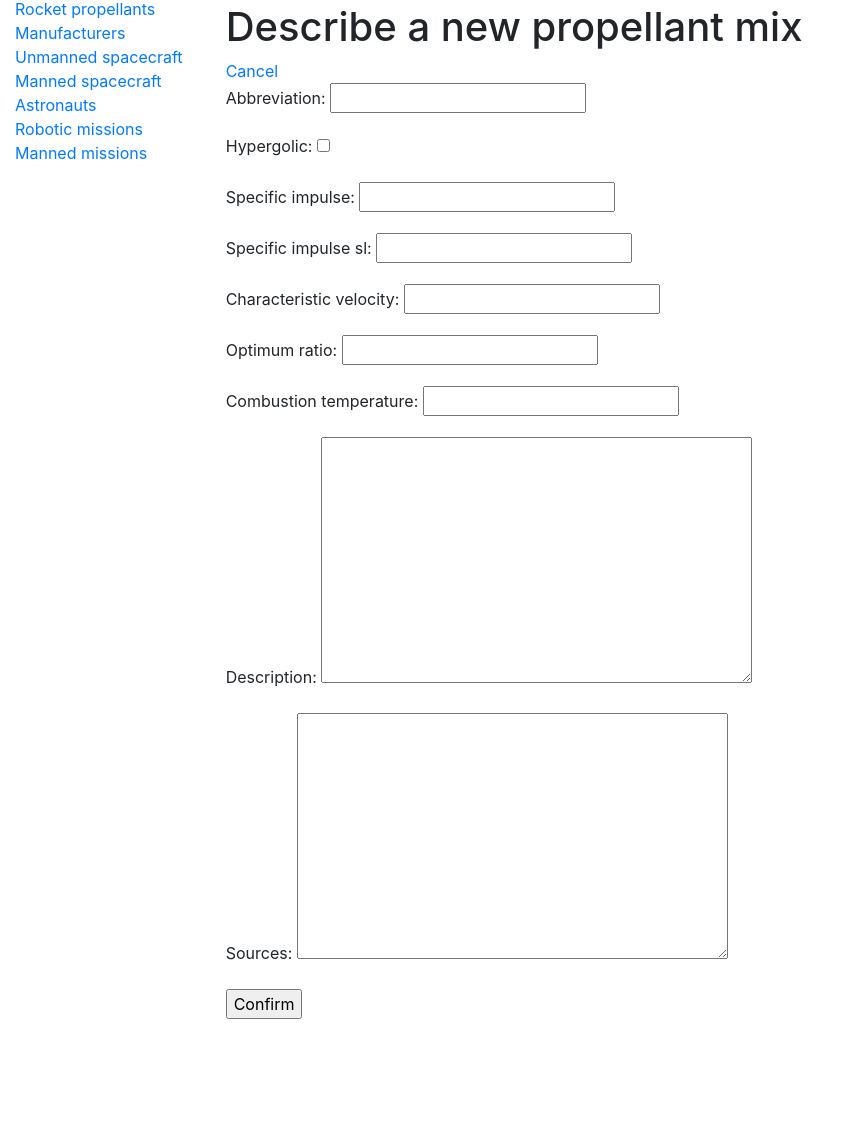
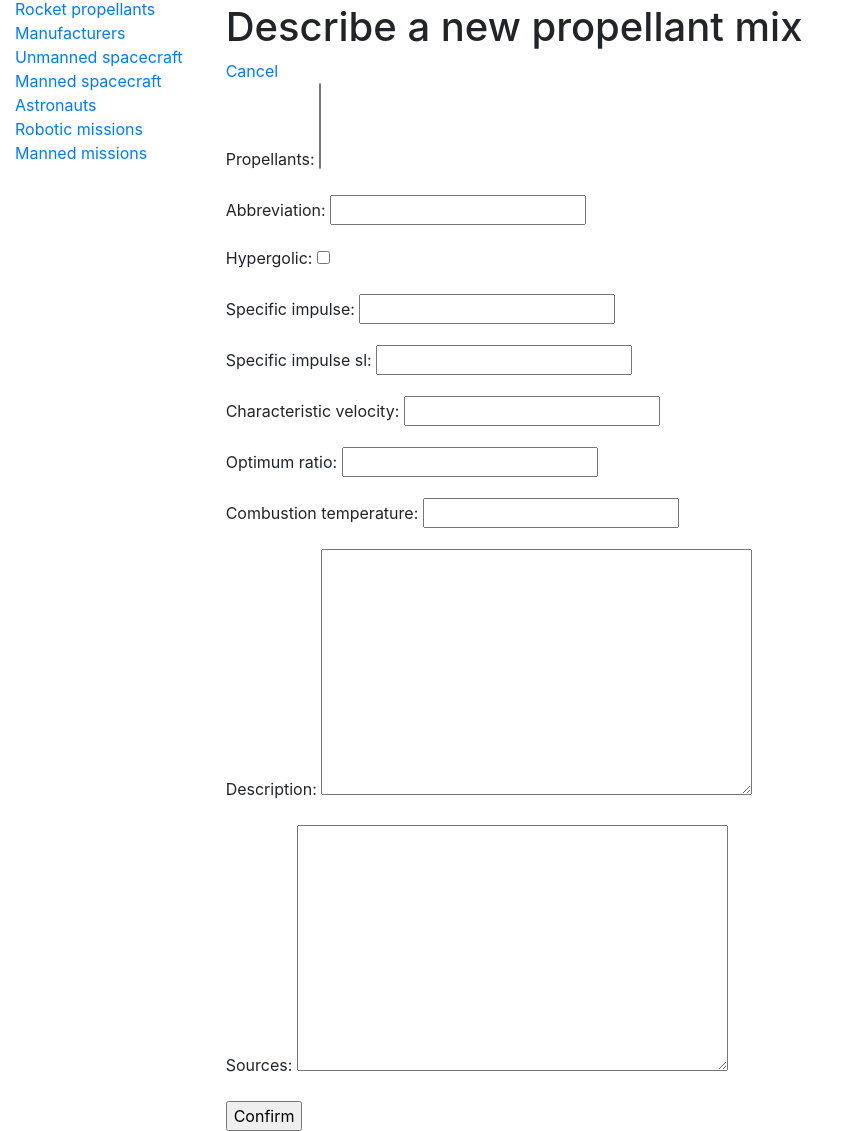
Before and after one commit to Hattivat/hypergolic-django, a Django app: a page that uses hypergolic/catalog/templates/base.html in a window 1280 px wide. Shown: the part 67-1198 px from the top of the page, without its empty margins (0-848 px from the left). Before the commit the page ends 1086 px from the top, so only its background shows below. Run offline with Django 3.2, Linux system fonts and the light colour scheme; the visitor is signed in with stand-in values (Sample User, id 1); data that the repository does not hold is empty; style sheets or scripts are compiled from the project's sources; some libraries are stand-ins or nearby versions.

Commit message:
some rather embarassing mistakes

```diff
--- a/hypergolic/catalog/forms.py
+++ b/hypergolic/catalog/forms.py
@@ -558,7 +558,7 @@ class PropellantMixForm(forms.ModelForm):
 
     class Meta:
         model = PropellantMix
-        fields = ['abbreviation', 'hypergolic', 'specific_impulse', 'specific_impulse_sl', 'characteristic_velocity', 'optimum_ratio', 'combustion_temp', 'description', 'sources']
+        fields = ['propellants', 'abbreviation', 'hypergolic', 'specific_impulse', 'specific_impulse_sl', 'characteristic_velocity', 'optimum_ratio', 'combustion_temp', 'description', 'sources']
         exclude = []
         widgets = None
         localized_fields = None
--- a/hypergolic/catalog/templates/catalog/propellant_mix_detail.html
+++ b/hypergolic/catalog/templates/catalog/propellant_mix_detail.html
@@ -3,7 +3,7 @@
 {% block otherstuff %}
     <dl class="dl-horizontal">
         {% if object.propellants.all.count < 2 %}
-        <dt>Monopropellant:</dt><dd><a href='{{ object.propellants.0.get_absolute_url }}'>{% object.propellants.0 %}</a></dd>
+        <dt>Monopropellant:</dt><dd><a href='{{ object.propellants.0.get_absolute_url }}'>{{ object.propellants.0 }}</a></dd>
         {% else %}
         <dt>Fuels:</dt><dd>{% for fuel in object.fuels %}<a href='{{ fuel.get_absolute_url }}'>{{ fuel }}</a>{% endfor %}</dd>
         <dt>Oxidizers:</dt><dd>{% for oxidizer in object.oxidizers %}<a href='{{ oxidizer.get_absolute_url }}'>{{ oxidizer }}</a>{% endfor %}</dd>
--- a/hypergolic/catalog/views/propellant_mix_views.py
+++ b/hypergolic/catalog/views/propellant_mix_views.py
@@ -19,8 +19,8 @@ class PropellantMixDetailView(DetailView):
 
     def get_context_data(self, **kwargs):
         ret = super(PropellantMixDetailView, self).get_context_data(**kwargs)
-        ret['fuels'] = self.propellants.filter(role=True)
-        ret['oxidizers'] = self.propellants.filter(role=False)
+        ret['fuels'] = self.object.propellants.filter(role=True)
+        ret['oxidizers'] = self.object.propellants.filter(role=False)
         return ret
 
 
```
